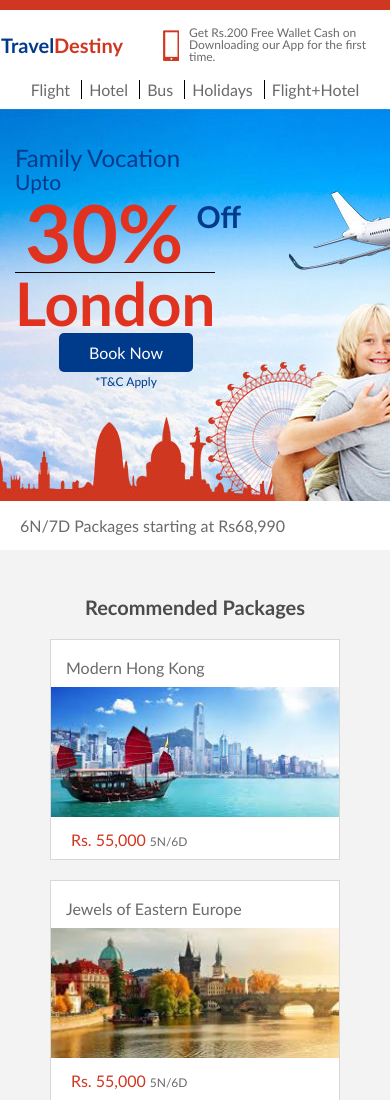
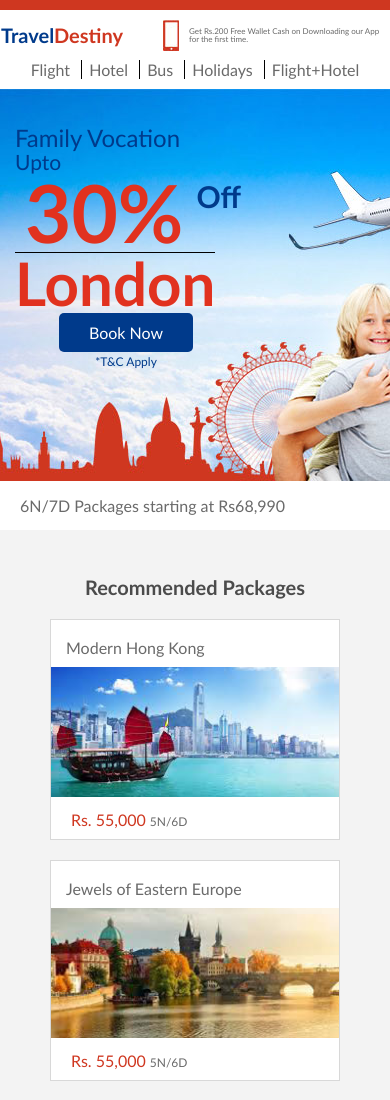
Before and after one commit to PakoDev63/P-1, a plain HTML site: page index.html in a window 390 px wide. Shown: the top 1100 px of the page. Drawn offline with Linux system fonts and the light colour scheme.

Commit message:
Update index.html

```diff
--- a/index.html
+++ b/index.html
@@ -87,7 +87,7 @@
 		@media screen and (max-width: 400px) {
 			.headerp {
 				max-width: 200px !important;
-                                font-size: 12px !important;
+                                font-size: 8px !important;
 			}
 			.logo {
 				font-size: 20px !important;
```
